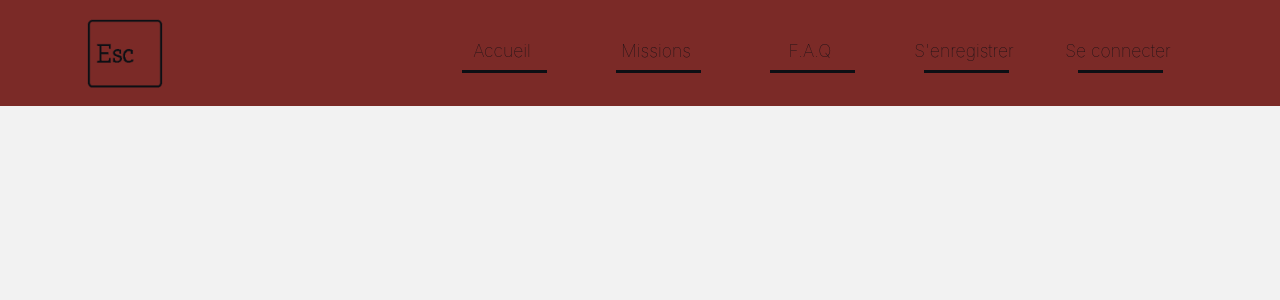
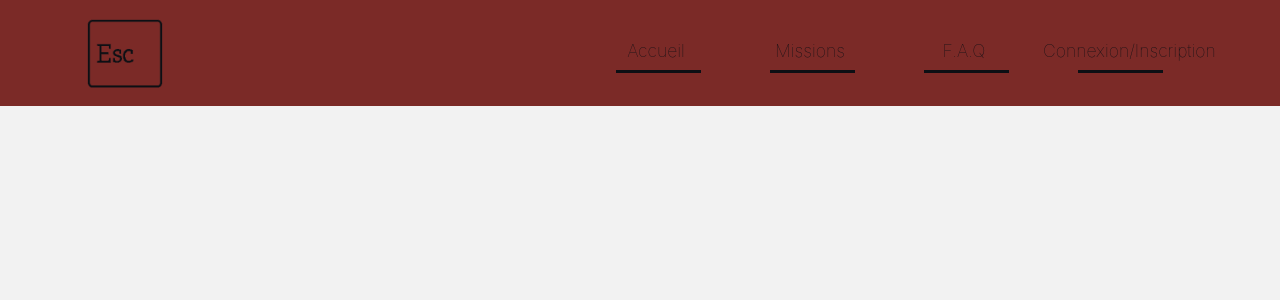
Before and after one commit to PuckTheD/EscapeGame, a Symfony app: template templates/base.html.twig in a window 1280 px wide. Shown: the top 300 px of the page. Run offline with Twig, Linux system fonts and the light colour scheme; the template is opened without the code that fills it, so the values that code supplies are empty; some libraries are stand-ins or nearby versions.

Commit message:
modif navbar (sup 1 lien)

```diff
--- a/templates/base.html.twig
+++ b/templates/base.html.twig
@@ -62,17 +62,7 @@
                                 <svg height="40" width="150" xmlns="http://www.w3.org/2000/svg">
                                     <rect id="shape" height="40" width="150"/>
                                     <div id="text">
-                                        <a href=""><span class="spot"></span>S'enregistrer</a>
-                                    </div>
-                                </svg>
-                            </div>
-                        </li>
-                        <li class="nav-item right">
-                            <div class="svg-wrapper">
-                                <svg height="40" width="150" xmlns="http://www.w3.org/2000/svg">
-                                    <rect id="shape" height="40" width="150"/>
-                                    <div id="text">
-                                        <a href=""><span class="spot"></span>Se connecter</a>
+                                        <a href=""><span class="spot"></span>Connexion/Inscription</a>
                                     </div>
                                 </svg>
                             </div>
```
